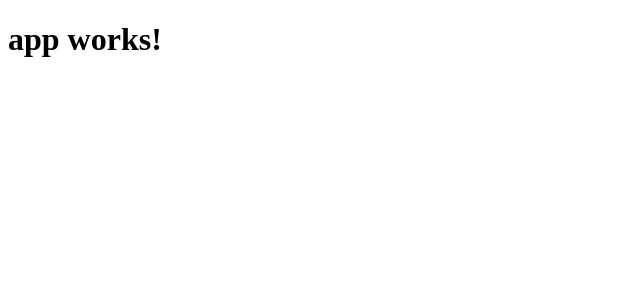
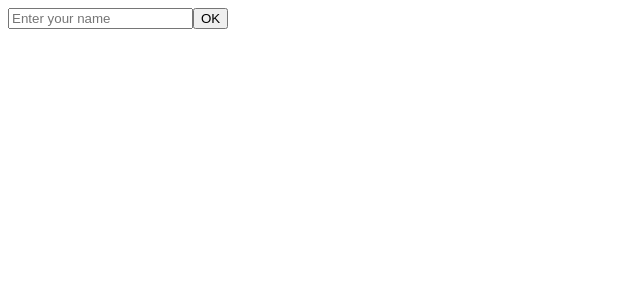
Before and after one commit to molinacarlosdev/basicAngularForm, an Angular app: page / in a window 1280 px wide. Shown: the top 300 px of the page, without its empty margins (0-640 px from the left). Built offline with nearby package versions, Linux system fonts and the light colour scheme.

Commit message:
Added a simple Form for our UserSettings - and used the selector to display it on main page.

```diff
--- a/src/app/app.component.html
+++ b/src/app/app.component.html
@@ -1,3 +1 @@
-<h1>
-  {{title}}
-</h1>
+<app-user-settings-form></app-user-settings-form>
--- a/src/app/app.module.ts
+++ b/src/app/app.module.ts
@@ -4,10 +4,12 @@ import { FormsModule } from '@angular/forms';
 import { HttpModule } from '@angular/http';
 
 import { AppComponent } from './app.component';
+import { UserSettingsFormComponent } from './user-settings-form/user-settings-form.component';
 
 @NgModule({
   declarations: [
-    AppComponent
+    AppComponent,
+    UserSettingsFormComponent
   ],
   imports: [
     BrowserModule,
--- /dev/null
+++ b/src/app/user-settings-form/user-settings-form.component.html
@@ -0,0 +1,4 @@
+<form action="">
+  <input type="text" placeholder="Enter your name" />
+  <button>OK</button>
+</form>
--- /dev/null
+++ b/src/app/user-settings-form/user-settings-form.component.ts
@@ -0,0 +1,15 @@
+import { Component, OnInit } from '@angular/core';
+
+@Component({
+  selector: 'app-user-settings-form',
+  templateUrl: './user-settings-form.component.html',
+  styleUrls: ['./user-settings-form.component.css']
+})
+export class UserSettingsFormComponent implements OnInit {
+
+  constructor() { }
+
+  ngOnInit() {
+  }
+
+}
```
Also changed, not shown: src/app/user-settings-form/user-settings-form.component.css (added), 2 other files (tests, documents, lock files or other folders).
